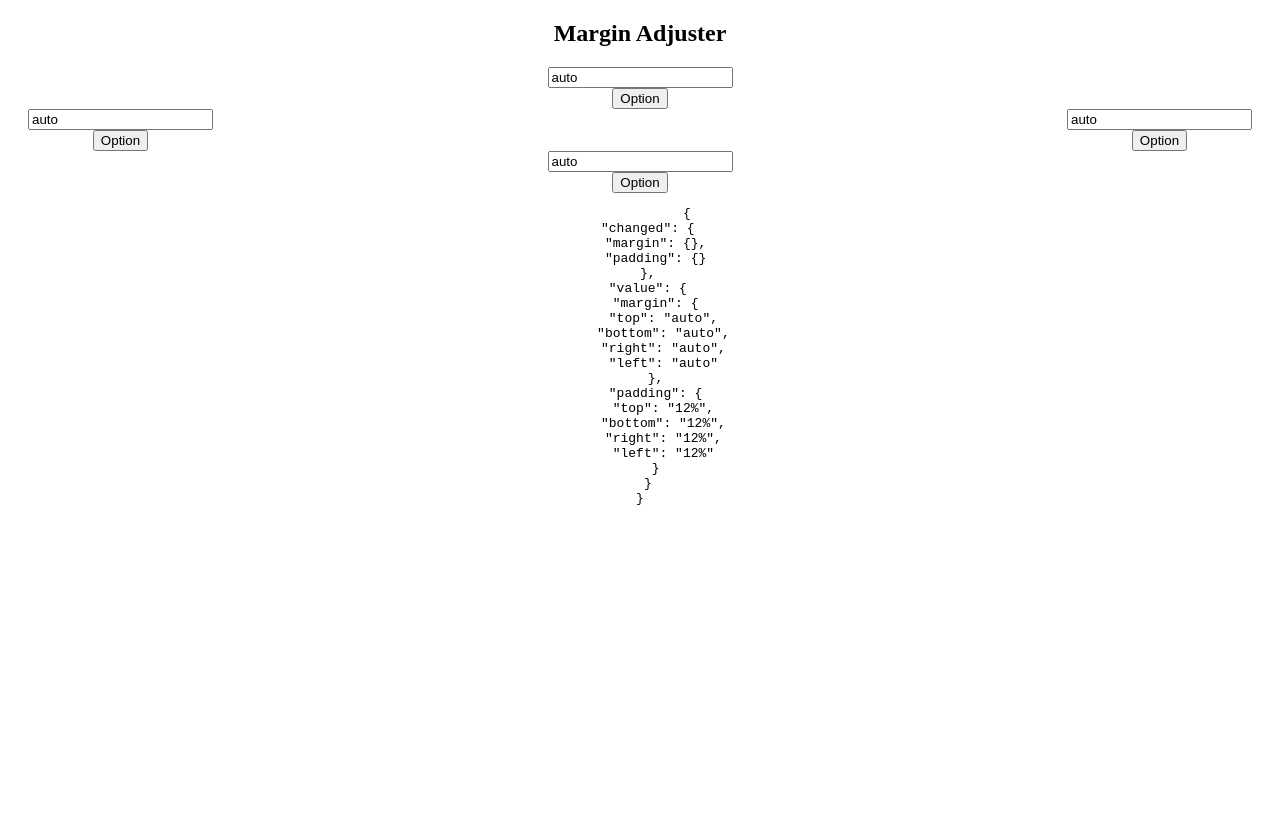
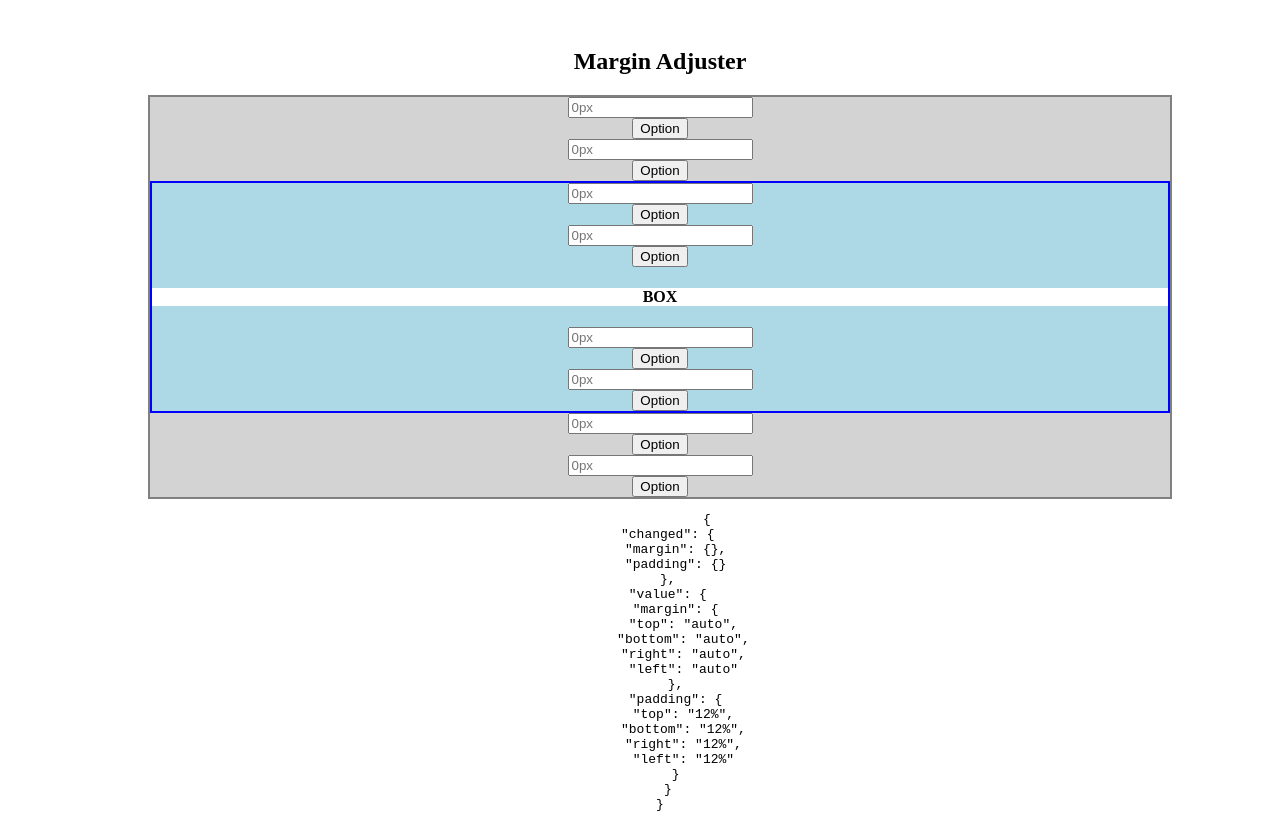
Before and after one commit to MaraNikhil1999/spacing-component, a Vue app: page / in a window 1280 px wide. Before the commit the page ends 800 px from the top, so only its background shows below. Built offline with nearby package versions, Linux system fonts and the light colour scheme.

Commit message:
added padding component as well

```diff
--- a/src/App.vue
+++ b/src/App.vue
@@ -1,7 +1,7 @@
 <script setup lang="ts">
-import { reactive, watch, ref, computed } from 'vue';
 import SpacingComponent from './components/SpacingComponent.vue';
 import type { DropDownOption } from './Interface/DropDown'
+import type { InputDisabled } from './Interface/StyleObj';
 import { useStyleObjStore } from './stores/styleObjStore';
 
 interface SpacingValues {
@@ -11,17 +11,20 @@ interface SpacingValues {
     left: string;
 }
 interface Props {
-    initialMargin: SpacingValues;
-    initialPadding: SpacingValues;
-    suggestions: DropDownOption[];
-    showSuggestions: boolean;
+    initialMargin?: SpacingValues;
+    initialPadding?: SpacingValues;
+    suggestions?: DropDownOption[];
+    showSuggestionsForMarigin?: boolean;
+    showSuggestionsForPadding?: boolean;
+    inputDisabled?: InputDisabled
 };
 
 const props = withDefaults(defineProps<Props>(), {
     initialMargin: () => ({ top: 'auto', right: 'auto', bottom: 'auto', left: 'auto' }),
     initialPadding: () => ({ top: '20px', right: '20px', bottom: '20px', left: '20px' }),
-    suggestions: () => [{ key: "applyToAll", displayName: "Apply to all" }],
-    showSuggestions: true,
+    suggestions: () => [{ key: "applyToAll", displayName: "Apply current value to all", forAll: true }, { key: "0px", displayName: "set value to 0px", value: '0px' }],
+    showSuggestionsForMarigin: true,
+    inputDisabled: () => ({ margin: {left:true}, padding: {} })
 });
 
 const emit = defineEmits(['update-values']);
@@ -31,29 +34,58 @@ const { styleObj } = useStyleObjStore();
 </script>
 
 <template>
-    <div class="margin-adjuster">
+    <div class="main">
         <h2>Margin Adjuster</h2>
 
-        <div class="">
+        <div class="flex flex-veritcal margin">
 
-            <SpacingComponent :initial-margin="initialMargin.top" :show-suggestions="props.showSuggestions"
-                :drop-down-options="props.suggestions" spacing-position="top" spacing-type="margin">
+            <SpacingComponent :initial-spacing="initialMargin.top" :show-suggestions="props.showSuggestionsForMarigin"
+                :drop-down-options="props.suggestions" spacing-position="top" spacing-type="margin"
+                :is-input-disabled="inputDisabled.margin.top">
             </SpacingComponent>
             <div class="flex">
-                <SpacingComponent :initial-margin="initialMargin.left" :show-suggestions="props.showSuggestions"
-                    :drop-down-options="props.suggestions" spacing-position="left" spacing-type="margin">
+                <SpacingComponent :initial-spacing="initialMargin.left"
+                    :show-suggestions="props.showSuggestionsForMarigin" :drop-down-options="props.suggestions"
+                    spacing-position="left" spacing-type="margin" :is-input-disabled="inputDisabled.margin.left">
                 </SpacingComponent>
 
                 <div class="padding">
+                    <SpacingComponent :initial-spacing="initialPadding.top"
+                        :show-suggestions="props.showSuggestionsForPadding" :drop-down-options="props.suggestions"
+                        spacing-position="top" spacing-type="padding" :is-input-disabled="inputDisabled.padding.top">
+                    </SpacingComponent>
+                    <div class="flex">
+                        <SpacingComponent :initial-spacing="initialPadding.left"
+                            :show-suggestions="props.showSuggestionsForPadding" :drop-down-options="props.suggestions"
+                            spacing-position="left" spacing-type="padding"
+                            :is-input-disabled="inputDisabled.padding.left">
+                        </SpacingComponent>
 
+                        <div class="rectangle-box">
+                            <h4>BOX</h4>
+                        </div>
+                        <SpacingComponent :initial-spacing="initialPadding.right"
+                            :show-suggestions="props.showSuggestionsForPadding" :drop-down-options="props.suggestions"
+                            spacing-position="right" spacing-type="padding"
+                            :is-input-disabled="inputDisabled.padding.right">
+                        </SpacingComponent>
+
+                    </div>
+                    <SpacingComponent :initial-spacing="initialPadding.bottom"
+                        :show-suggestions="props.showSuggestionsForPadding" :drop-down-options="props.suggestions"
+                        spacing-position="bottom" spacing-type="padding"
+                        :is-input-disabled="inputDisabled.padding.bottom">
+                    </SpacingComponent>
                 </div>
-                <SpacingComponent :initial-margin="initialMargin.right" :show-suggestions="props.showSuggestions"
-                    :drop-down-options="props.suggestions" spacing-position="right" spacing-type="margin">
+                <SpacingComponent :initial-spacing="initialMargin.right"
+                    :show-suggestions="props.showSuggestionsForMarigin" :drop-down-options="props.suggestions"
+                    spacing-position="right" spacing-type="margin" :is-input-disabled="inputDisabled.margin.right">
                 </SpacingComponent>
 
             </div>
-            <SpacingComponent :initial-margin="initialMargin.bottom" :show-suggestions="props.showSuggestions"
-                :drop-down-options="props.suggestions" spacing-position="bottom" spacing-type="margin">
+            <SpacingComponent :initial-spacing="initialMargin.bottom"
+                :show-suggestions="props.showSuggestionsForMarigin" :drop-down-options="props.suggestions"
+                spacing-position="bottom" spacing-type="margin" :is-input-disabled="inputDisabled.margin.bottom">
             </SpacingComponent>
 
         </div>
@@ -67,13 +99,26 @@ const { styleObj } = useStyleObjStore();
 
 
 <style scoped>
-.margin-adjuster {
+.main {
     margin: 20px;
     text-align: center;
+    position: absolute;
+    width: 80%;
+    left: 10%;
 }
 
-.flex {
-    display: flex;
-    justify-content: space-between;
+.margin {
+    border: 2px solid grey;
+    background-color: lightgrey;
+}
+
+.padding {
+    border: 2px solid blue;
+    background-color: lightblue;
+}
+
+.rectangle-box {
+    width: 100%;
+    background-color: white;
 }
 </style>
```
